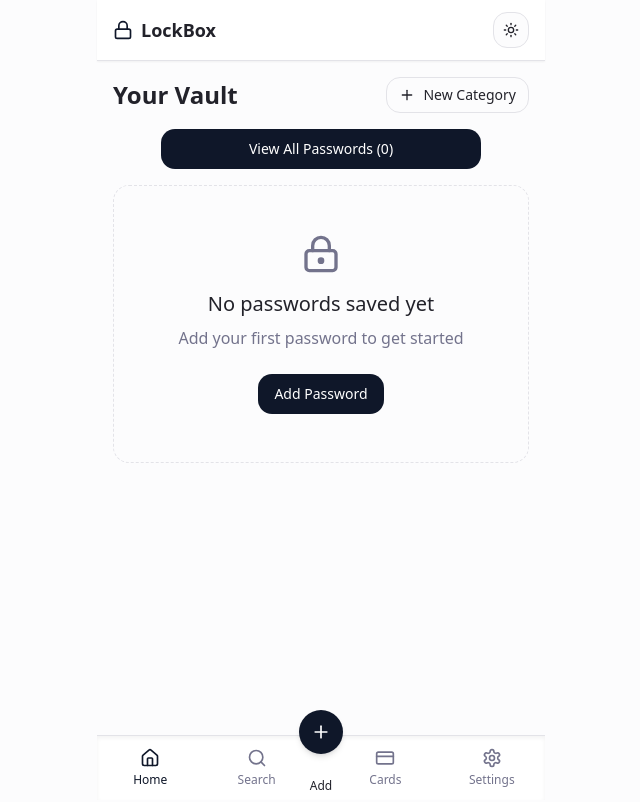
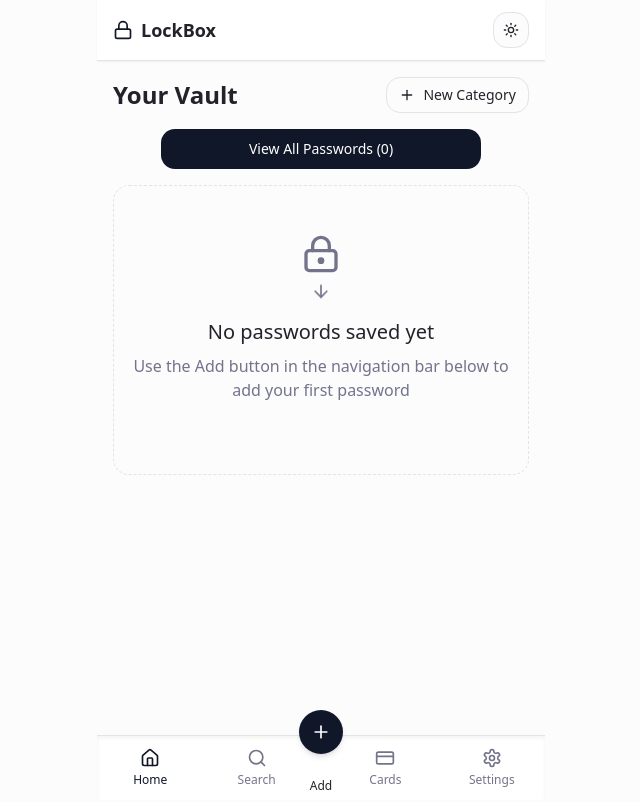
Before and after one commit to narzian/lockbox, a React (Vite) app: page /dashboard in a window 1280 px wide. Shown: the whole page, without its empty margins (319-959 px from the left). Built offline with nearby package versions, Linux system fonts and the light colour scheme.

Commit message:
Fix: Remove add password button from empty state
Removes the "Add Password" button from the empty state in the dashboard and directs users to the bottom navigation add button instead.

```diff
--- a/src/pages/Dashboard.tsx
+++ b/src/pages/Dashboard.tsx
@@ -1,4 +1,3 @@
-
 import React, { useState, useEffect } from 'react';
 import { Link } from 'react-router-dom';
 import { Button } from "@/components/ui/button";
@@ -7,7 +6,7 @@ import { CategorySidebar } from '@/components/dashboard/CategorySidebar';
 import { CreateCategoryDialog } from '@/components/dashboard/CreateCategoryDialog';
 import { SortDropdown } from '@/components/dashboard/SortDropdown';
 import { EmptyState } from '@/components/EmptyState';
-import { LockKeyhole } from 'lucide-react';
+import { LockKeyhole, ArrowDown } from 'lucide-react';
 import { PasswordItem } from '@/components/PasswordItem';
 
 // Initial empty categories
@@ -193,10 +192,11 @@ const Dashboard: React.FC = () => {
           {categoryCounts["All"] === 0 ? (
             <EmptyState
               title="No passwords saved yet"
-              description="Add your first password to get started"
-              actionLabel="Add Password"
-              onAction={() => { window.location.href = "/add"; }}
-              icon={<LockKeyhole size={40} />}
+              description="Use the Add button in the navigation bar below to add your first password"
+              icon={<div className="flex flex-col items-center">
+                <LockKeyhole size={40} />
+                <ArrowDown size={20} className="mt-2 animate-bounce" />
+              </div>}
             />
           ) : (
             <div className="grid grid-cols-2 gap-3 animate-slide-up">
@@ -226,10 +226,11 @@ const Dashboard: React.FC = () => {
             {filteredPasswords.length === 0 ? (
               <EmptyState
                 title={`No passwords in ${activeTab}`}
-                description="Add your first password to this category"
-                actionLabel="Add Password"
-                onAction={() => { window.location.href = "/add"; }}
-                icon={<LockKeyhole size={40} />}
+                description="Use the Add button in the navigation bar below to add a password to this category"
+                icon={<div className="flex flex-col items-center">
+                  <LockKeyhole size={40} />
+                  <ArrowDown size={20} className="mt-2 animate-bounce" />
+                </div>}
               />
             ) : (
               <div className="grid gap-3 animate-slide-up">
```
